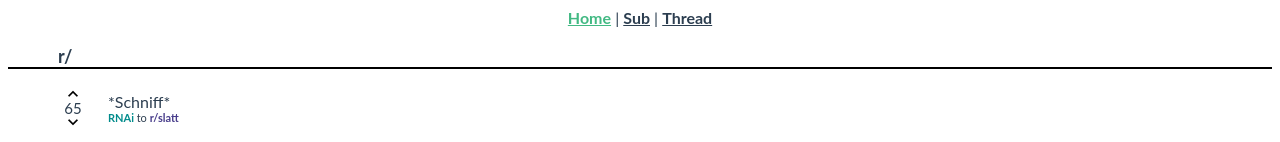
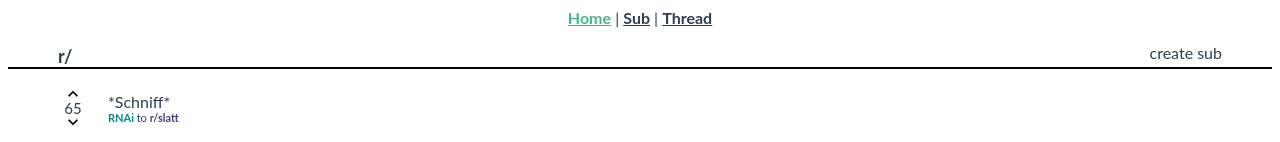
Before and after one commit to mismaah/reddit-clone, a Vue app: page /sub in a window 1280 px wide. Shown: the top 142 px of the page. Built offline with nearby package versions, Linux system fonts and the light colour scheme.

Commit message:
create CreateSub view

```diff
--- a/src/router/index.js
+++ b/src/router/index.js
@@ -3,6 +3,7 @@ import VueRouter from 'vue-router'
 import Thread from '../views/Thread.vue'
 import Sub from '../views/Sub.vue'
 import Home from '../views/Home.vue'
+import CreateSub from '../views/CreateSub.vue'
 
 Vue.use(VueRouter)
 
@@ -21,7 +22,12 @@ const routes = [
         path: '/thread',
         name: 'Thread',
         component: Thread
-    }
+    },
+    {
+        path: '/createsub',
+        name: 'CreateSub',
+        component: CreateSub
+    },
 ]
 
 const router = new VueRouter({
--- a/src/views/Home.vue
+++ b/src/views/Home.vue
@@ -1,6 +1,9 @@
 <template>
     <div>
-        <p class="title">r/</p>
+        <span class="header">
+            <p class="title">r/</p>
+            <p class="headerBtn"><router-link to="/createsub">create sub</router-link></p>
+        </span>
         <div class="divider"></div>
         <Listing v-for="listing in listings" :listing="listing" parentSub="home" :key="listing.title"></Listing>
     </div>
@@ -63,10 +66,28 @@ export default {
 </script>
 
 <style scoped>
+.header {
+    display: flex;
+    justify-content: space-between;
+}
 .title {
     font-size: large;
     font-weight: bold;
     margin-bottom: 0px;
     margin-left: 50px;
 }
+.headerBtn {
+    display: flex;
+    text-align: end;
+    margin-bottom: 0px;
+    margin-right: 50px;
+    cursor: pointer;
+}
+.headerBtn:hover {
+    text-decoration: underline;
+}
+a, a:hover, a:focus, a:active {
+      text-decoration: none;
+      color: inherit;
+ }
 </style>
```
Also changed, not shown: src/views/CreateSub.vue (added).
